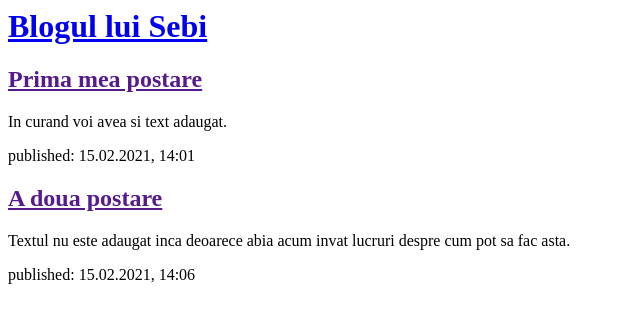
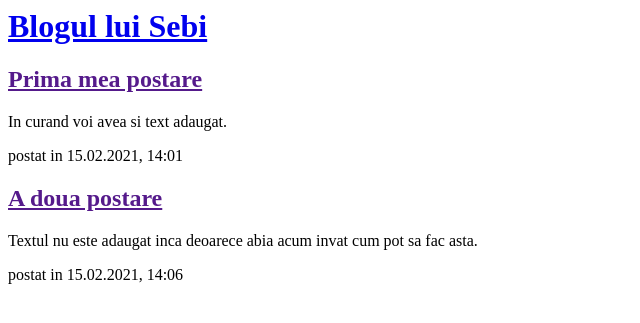
Before and after one commit to SebastianBandici/my-blog, a Django app: page / in a window 1280 px wide. Shown: the top 323 px of the page, without its empty margins (0-640 px from the left). Run offline with Django 3.2, Linux system fonts and the light colour scheme.

Commit message:
corectare text 2

```diff
--- a/blog/templates/blog/post_list.html
+++ b/blog/templates/blog/post_list.html
@@ -10,13 +10,13 @@
         <div>
             <h2><a href="">Prima mea postare</a></h2>
             <p>In curand voi avea si text adaugat.</p>
-            <p>published: 15.02.2021, 14:01</p>
+            <p>postat in 15.02.2021, 14:01</p>
         </div>
 
         <div>
             <h2><a href="">A doua postare</a></h2>
-            <p>Textul nu este adaugat inca deoarece abia acum invat lucruri despre cum pot sa fac asta.</p>
-            <p>published: 15.02.2021, 14:06</p>
+            <p>Textul nu este adaugat inca deoarece abia acum invat cum pot sa fac asta.</p>
+            <p>postat in 15.02.2021, 14:06</p>
         </div>
     </body>
 </html>
```
